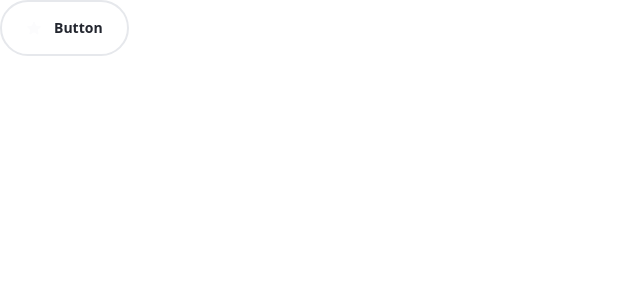
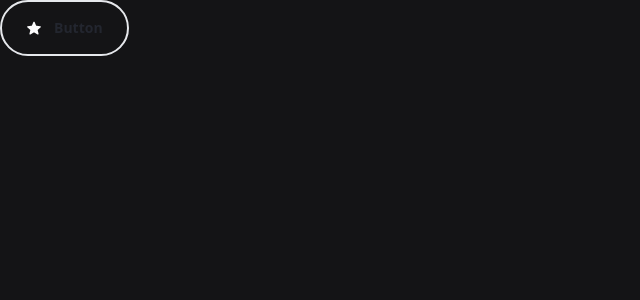
Before and after one commit to nomanejaz132/fleet, a Next.js app in the folder frontend/: page / in a window 1280 px wide. Shown: the top 300 px of the page, without its empty margins (0-640 px from the left). Built offline with nearby package versions, Linux system fonts and the light colour scheme.

Commit message:
button testing

```diff
--- a/frontend/pages/index.tsx
+++ b/frontend/pages/index.tsx
@@ -9,7 +9,7 @@ const inter = Inter({ subsets: ["latin"] });
 
 export default function Home() {
   return (
-    <>
+    <div style={{ minHeight: "100vh", backgroundColor: "#141416" }}>
       <Button
         size="medium"
         variant="secondary"
@@ -19,6 +19,6 @@ export default function Home() {
       >
         Button
       </Button>
-    </>
+    </div>
   );
 }
```
